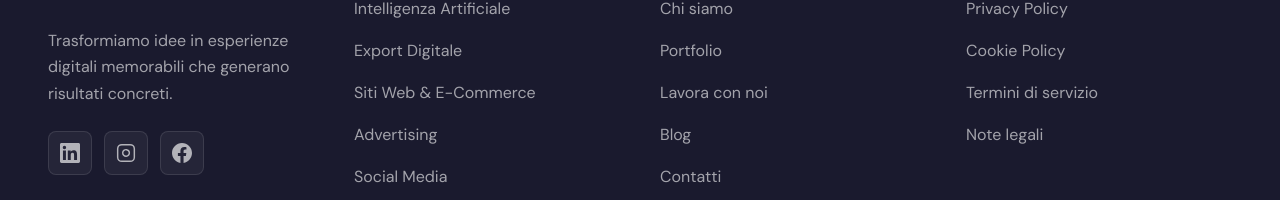
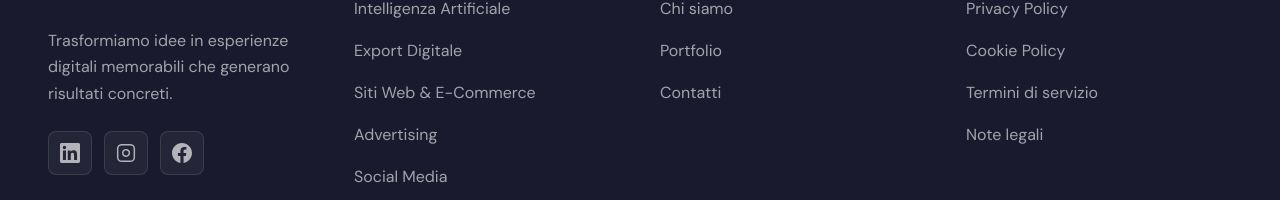
Before and after one commit to verzinator/digitaleco, a Next.js app in the folder apps/web/: page /contact in a window 1280 px wide. Shown: the part 1431-1631 px from the top of the page. Built offline with nearby package versions, Linux system fonts and the light colour scheme.

Commit message:
solite robe

```diff
--- a/apps/web/components/layout/Footer.tsx
+++ b/apps/web/components/layout/Footer.tsx
@@ -53,8 +53,6 @@ const footerColumns = [
     links: [
       { label: 'Chi siamo', href: '/about' },
       { label: 'Portfolio', href: '/portfolio' },
-      { label: 'Lavora con noi', href: '/careers' },
-      { label: 'Blog', href: '/blog' },
       { label: 'Contatti', href: '/contact' },
     ],
   },
--- a/apps/web/components/layout/Navbar.tsx
+++ b/apps/web/components/layout/Navbar.tsx
@@ -8,7 +8,6 @@ const NAV_ITEMS = [
   { label: 'Chi Siamo',         href: '/about' },
   { label: 'Strategia',         href: '/strategia' },
   { label: 'Soluzioni Digitali',href: '/soluzioni-digitali' },
-  { label: 'Blog',              href: '/blog' },
 ]
 
 /* ─── Costanti colore (grigio tenue + stroke più scuro) ── */
```
